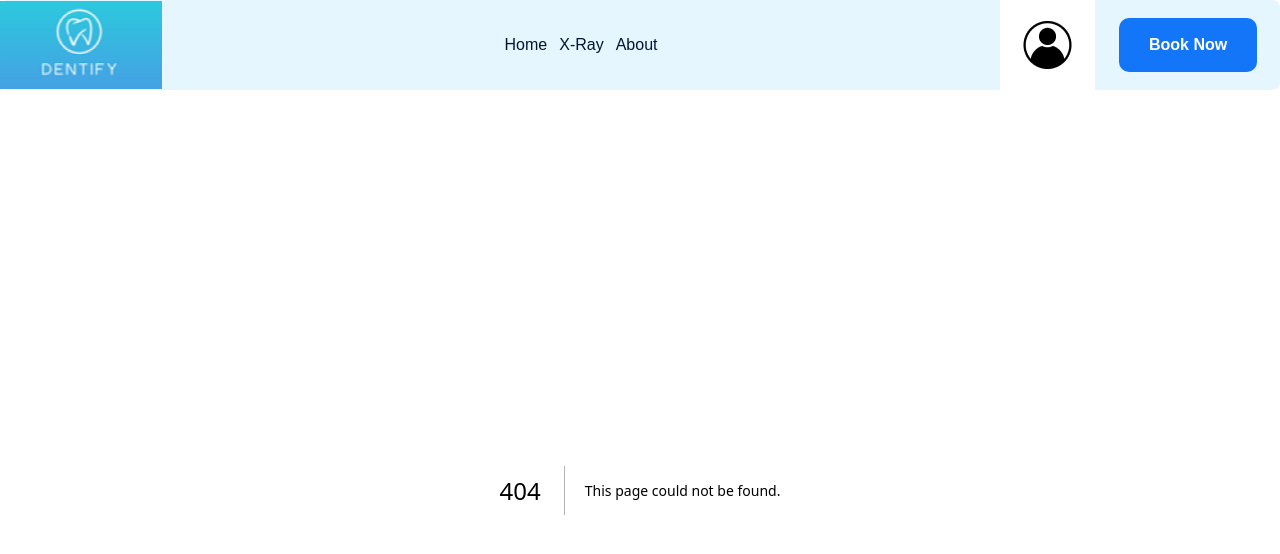
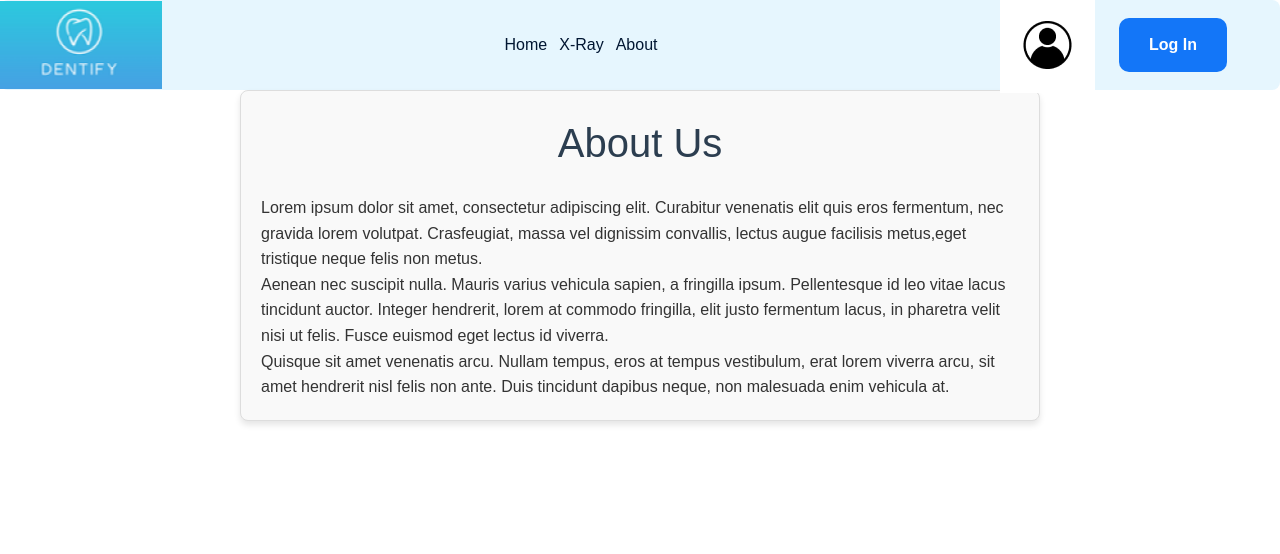
Before and after one commit to meezi123/Ap-Dentify, a Next.js app in the folder dentify/: page /about in a window 1280 px wide. Before the commit this address had no page. Shown: the top 554 px of the page. Built offline with nearby package versions, Linux system fonts and the light colour scheme; no server answers.

Commit message:
added About Us section/ conditional rendering on Login and Logout button on navbar(unstable)

```diff
--- a/dentify/components/Navbar.jsx
+++ b/dentify/components/Navbar.jsx
@@ -3,19 +3,43 @@
 import logo from '@/public/logo.png';
 import Link from 'next/link';
 import userImage from '@/public/user.png';
+import { getSession } from "next-auth/react";
+import { signOut } from 'next-auth/react';
 import { useUser } from '../context/UserContext';
+import { useState } from 'react';
 import { useEffect } from 'react';
+import { useRouter } from 'next/router';
+import { useSession } from 'next-auth/react';
 
 
 const Navbar = () => {
   const { user } = useUser();
+  const [showLogOut, setLogOut] = useState(false)
+  const router = useRouter();
+
+
+
+  useEffect(() => {
+    const checkSession = async () => {
+      const session = await getSession();
+      if (session) {
+        setLogOut(true)
+      }
+    };
+    checkSession();
+  }, []);
 
   useEffect(() => {
     console.log("Navbar detected user context change:", user);
   }, [user]);
 
-  const booking = () => {
-    alert("Thankyou For booking !")
+  const logoutHandler= () => {
+    signOut()
+    alert("Successful LogOut !")
+  }
+  const loginHandler = () =>{
+    setLogOut(false)
+    router.push('/Login')
   }
   return (
     <>
@@ -46,7 +70,7 @@
             />
             </Link>
           </div>
-          <Button text="Book Now" onClick={booking} />
+          {showLogOut ? <Button text="Logout" onClick={logoutHandler}/> : <Button text='Log In' onClick={loginHandler}/>}
         </div>
       </nav>
     </>
--- /dev/null
+++ b/dentify/pages/about/index.js
@@ -0,0 +1,26 @@
+import AboutUs from "@/react-components/AboutUs";
+
+export default function displayAbout(props)
+{
+
+    return(
+        <>
+        <AboutUs data={props.arr}/>
+        </>
+    );
+}
+
+export async function getStaticProps () {
+    const arr1 = "Lorem ipsum dolor sit amet, consectetur adipiscing elit. Curabitur venenatis elit quis eros fermentum, nec gravida lorem volutpat. Crasfeugiat, massa vel dignissim convallis, lectus augue facilisis metus,eget tristique neque felis non metus."
+    const arr2 = "Aenean nec suscipit nulla. Mauris varius vehicula sapien, a fringilla ipsum. Pellentesque id leo vitae lacus tincidunt auctor. Integer hendrerit, lorem at commodo fringilla, elit justo fermentum lacus, in pharetra velit nisi ut felis. Fusce euismod eget lectus id viverra."
+    const arr3 = "Quisque sit amet venenatis arcu. Nullam tempus, eros at tempus vestibulum, erat lorem viverra arcu, sit amet hendrerit nisl felis non ante. Duis tincidunt dapibus neque, non malesuada enim vehicula at."
+
+    const combinedArray = [arr1, arr2, arr3];
+    console.log(combinedArray);
+
+    return{
+        props: {
+            arr: combinedArray
+        }
+    }
+}
--- /dev/null
+++ b/dentify/react-components/AboutUs.js
@@ -0,0 +1,29 @@
+
+import styles from './AboutUs.module.css';
+
+export default function AboutUs({data}) {
+  return (
+    <div className={styles.container}>
+      <h1 className={styles.heading}>About Us</h1>
+      { data.map (item => <p>{item}</p>)}
+      {/* <p className={styles.paragraph}>
+        Lorem ipsum dolor sit amet, consectetur adipiscing elit. Curabitur
+        venenatis elit quis eros fermentum, nec gravida lorem volutpat. Cras
+        feugiat, massa vel dignissim convallis, lectus augue facilisis metus,
+        eget tristique neque felis non metus.
+      </p>
+      <p className={styles.paragraph}>
+        Aenean nec suscipit nulla. Mauris varius vehicula sapien, a fringilla
+        ipsum. Pellentesque id leo vitae lacus tincidunt auctor. Integer
+        hendrerit, lorem at commodo fringilla, elit justo fermentum lacus, in
+        pharetra velit nisi ut felis. Fusce euismod eget lectus id viverra.
+      </p>
+      <p className={styles.paragraph}>
+        Quisque sit amet venenatis arcu. Nullam tempus, eros at tempus
+        vestibulum, erat lorem viverra arcu, sit amet hendrerit nisl felis
+        non ante. Duis tincidunt dapibus neque, non malesuada enim vehicula
+        at.
+      </p> */}
+    </div>
+  );
+}
--- /dev/null
+++ b/dentify/react-components/AboutUs.module.css
@@ -0,0 +1,31 @@
+
+
+.container {
+    max-width: 800px;
+    margin: 0 auto;
+    padding: 20px;
+    font-family: 'Arial', sans-serif;
+    line-height: 1.6;
+    color: #333;
+    background-color: #f9f9f9;
+    border: 1px solid #ddd;
+    border-radius: 8px;
+    box-shadow: 0 4px 6px rgba(0, 0, 0, 0.1);
+  }
+
+  .heading {
+    font-size: 2.5rem;
+    margin-bottom: 20px;
+    color: #2c3e50;
+    text-align: center;
+  }
+
+  .paragraph {
+    font-size: 1rem;
+    margin-bottom: 15px;
+    text-align: justify;
+  }
+
+  .paragraph:last-child {
+    margin-bottom: 0;
+  }
--- a/dentify/react-components/Login.js
+++ b/dentify/react-components/Login.js
@@ -19,6 +19,7 @@
       if (session) {
         // If the user is already logged in, redirect to another page
         router.push('/'); // Redirect to home page
+        //window.location.href('/')
       }
     };
 
```
Also changed, not shown: dentify/pages/caries/index.js (added), 1 other file (tests, documents, lock files or other folders).
